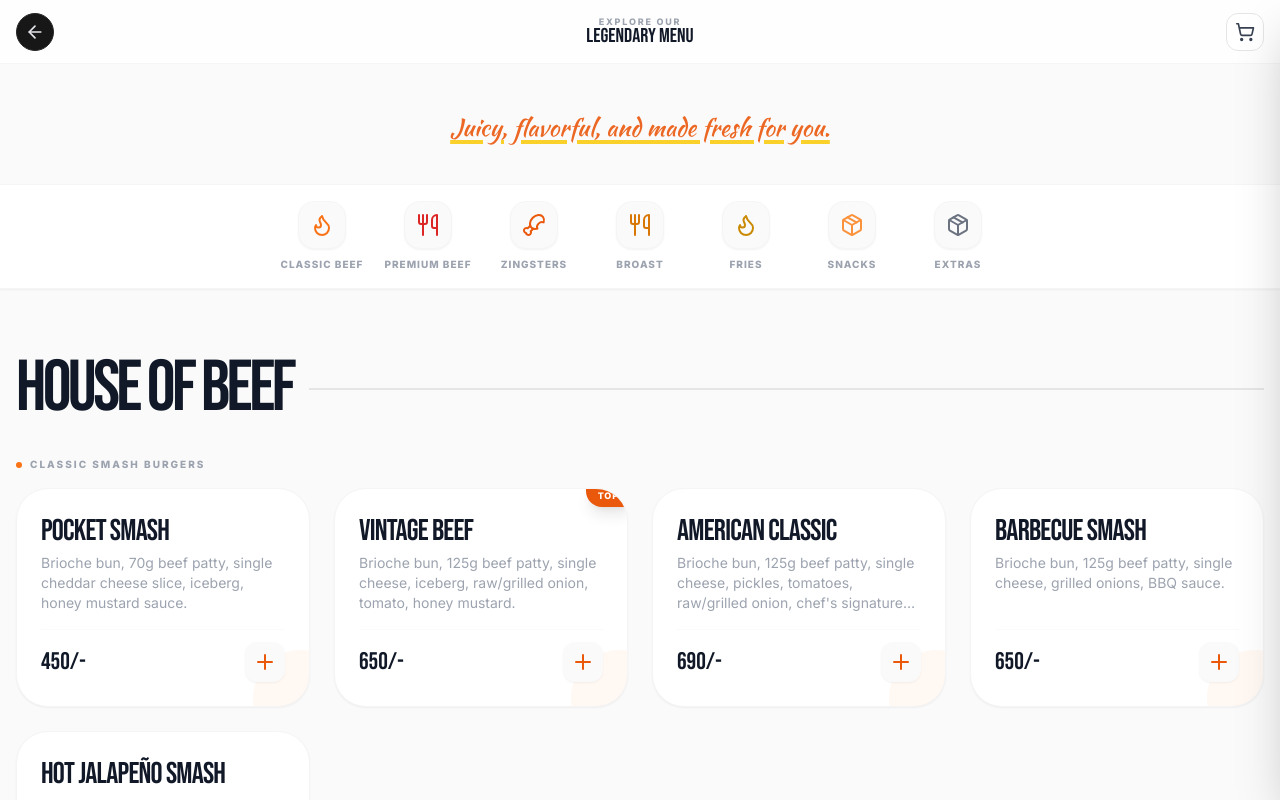
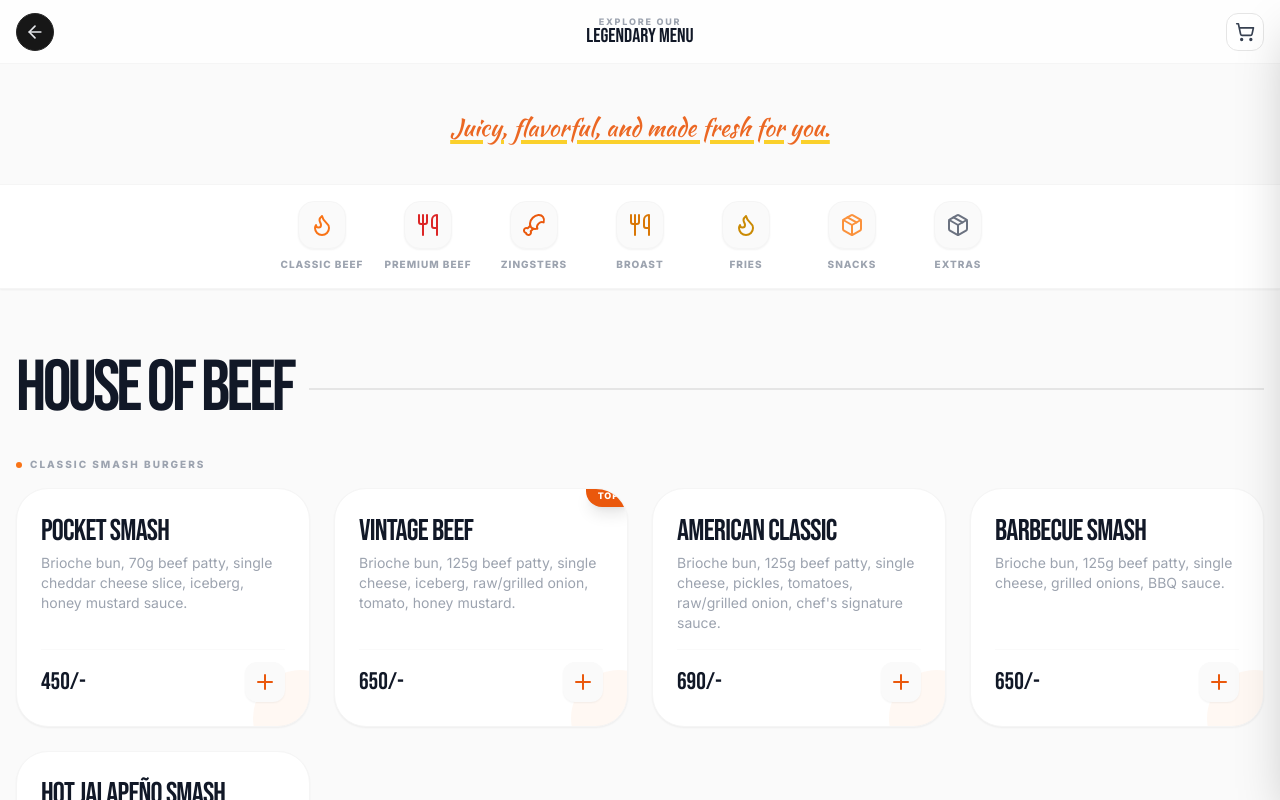
Before and after one commit to faaaroooq22/Website-MBB, a React (Vite) app: page / in a window 1280 px wide. Both pictures are taken after a click on the link "MENU". Shown: the top 800 px of the page. Built offline with nearby package versions, Linux system fonts and the light colour scheme.

Commit message:
feat(menu): Improve item description rendering
Remove line-clamp for menu item descriptions to ensure full text is visible, enhancing user experience and information clarity.

```diff
--- a/components/Menu.tsx
+++ b/components/Menu.tsx
@@ -1,3 +1,4 @@
+
 import React, { useRef, useState, useEffect } from 'react';
 import { MenuItem } from '../types';
 import { MENU_ITEMS } from '../data';
@@ -210,7 +211,7 @@ export const Menu: React.FC<MenuProps> = ({ onAddToCart, onBack, cartCount, onOp
                                 {item.name}
                               </h5>
 
-                              <p className="text-[9px] md:text-sm text-gray-400 leading-tight mb-2 md:mb-4 flex-grow line-clamp-2 md:line-clamp-3">
+                              <p className="text-[9px] md:text-sm text-gray-400 leading-tight mb-2 md:mb-4 flex-grow">
                                 {item.description}
                               </p>
 
```
